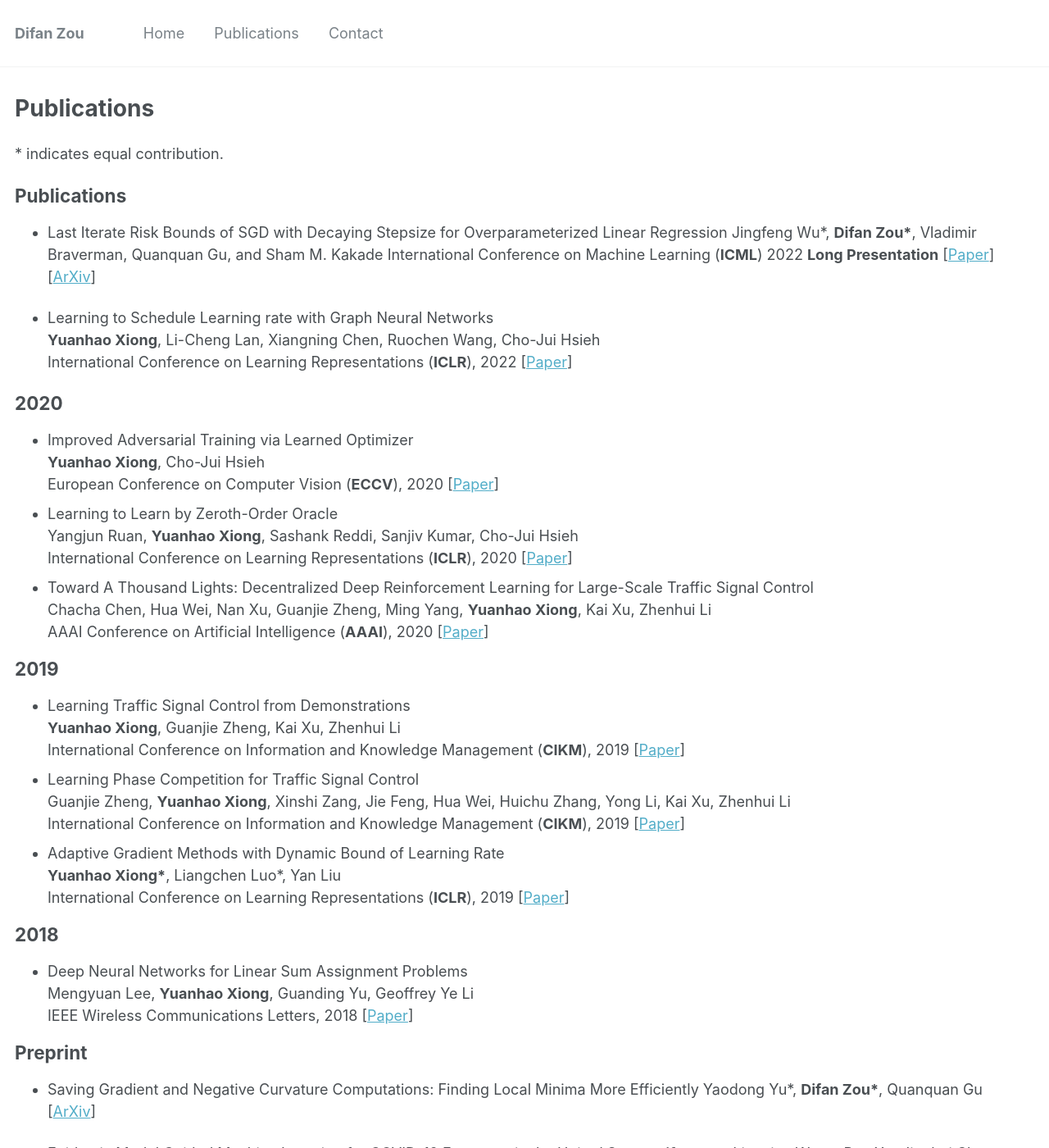
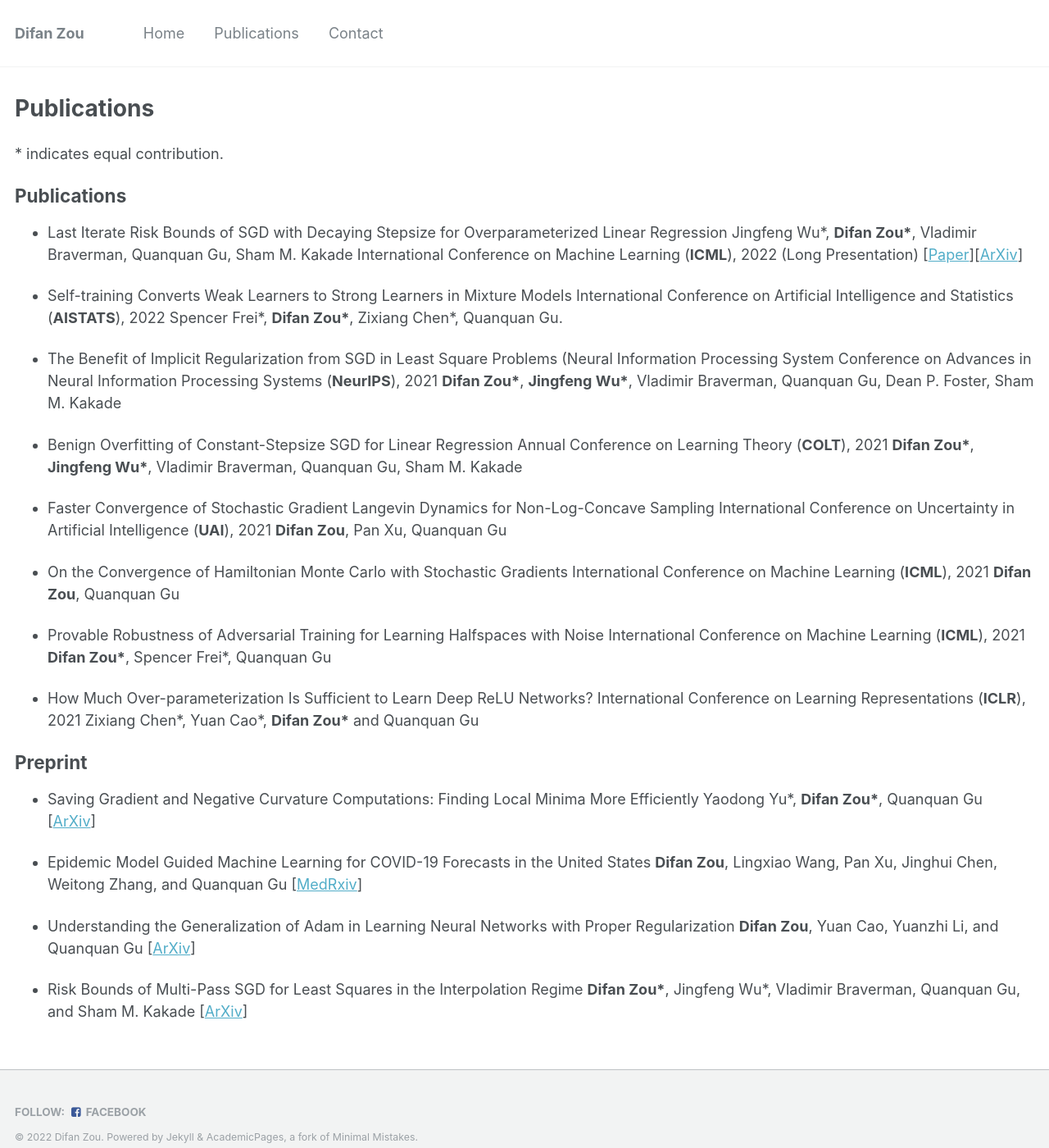
Before and after one commit to difanzou/difanzou.github.io, a Jekyll site: the page built from _pages/publications.md, in a window 1280 px wide and 1400 px high. Shown: the whole window at 82% size. Built offline with Jekyll 4.4.1, drawn with Linux system fonts in a browser that asks for light colours.

Commit message:
update publication

```diff
--- a/_pages/publications.md
+++ b/_pages/publications.md
@@ -9,63 +9,58 @@ author_profile: true
 
 ## Publications
 
-- Last Iterate Risk Bounds of SGD with Decaying Stepsize for Overparameterized Linear Regression
-Jingfeng Wu\*, **Difan Zou\***,  Vladimir Braverman, Quanquan Gu, and Sham M. Kakade
-International Conference on Machine Learning (**ICML**) 2022 **Long Presentation**
+* Last Iterate Risk Bounds of SGD with Decaying Stepsize for Overparameterized Linear Regression
+Jingfeng Wu\*, **Difan Zou\***,  Vladimir Braverman, Quanquan Gu, Sham M. Kakade
+International Conference on Machine Learning (**ICML**), 2022 (Long Presentation)
 \[[Paper](https://proceedings.mlr.press/v162/wu22p/wu22p.pdf)\]\[[ArXiv](
 https://arxiv.org/pdf/2110.06198.pdf)\]
 
-- Learning to Schedule Learning rate with Graph Neural Networks
-**Yuanhao Xiong**, Li-Cheng Lan, Xiangning Chen, Ruochen Wang, Cho-Jui Hsieh
-International Conference on Learning Representations (**ICLR**), 2022 \[[Paper](
-https://openreview.net/forum?id=k7efTb0un9z)\]
+* Self-training Converts Weak Learners to Strong Learners in Mixture Models
+International Conference on Artificial Intelligence and Statistics (**AISTATS**), 2022
+Spencer Frei\*, **Difan Zou\***, Zixiang Chen\*,  Quanquan Gu.
 
-## 2020
-- Improved Adversarial Training via Learned Optimizer
-**Yuanhao Xiong**, Cho-Jui Hsieh
-European Conference on Computer Vision (**ECCV**), 2020 \[[Paper](
-https://arxiv.org/pdf/2004.12227.pdf)\]
-- Learning to Learn by Zeroth-Order Oracle
-Yangjun Ruan, **Yuanhao Xiong**, Sashank Reddi, Sanjiv Kumar, Cho-Jui Hsieh
-International Conference on Learning Representations (**ICLR**), 2020
-\[[Paper](https://openreview.net/pdf?id=ryxz8CVYDH)\]
-- Toward A Thousand Lights: Decentralized Deep Reinforcement Learning for Large-Scale Traffic Signal Control
-Chacha Chen, Hua Wei, Nan Xu, Guanjie Zheng, Ming Yang, **Yuanhao Xiong**, Kai Xu, Zhenhui Li
-AAAI Conference on Artificial Intelligence (**AAAI**), 2020 \[[Paper](https://chacha-chen.github.io/files/chacha-AAAI2020.pdf)\]
 
-## 2019
-- Learning Traffic Signal Control from Demonstrations
-**Yuanhao Xiong**, Guanjie Zheng, Kai Xu, Zhenhui Li
-International Conference on Information and Knowledge Management (**CIKM**), 2019
-\[[Paper](http://faculty.ist.psu.edu/jessieli/Publications/2019-CIKM-demoLight.pdf)\]
-- Learning Phase Competition for Traffic Signal Control
-Guanjie Zheng, **Yuanhao Xiong**, Xinshi Zang, Jie Feng, Hua Wei, Huichu Zhang, Yong Li, Kai Xu, Zhenhui Li
-International Conference on Information and Knowledge Management (**CIKM**), 2019 \[[Paper](https://arxiv.org/pdf/1905.04722)\]
-- Adaptive Gradient Methods with Dynamic Bound of Learning Rate
-**Yuanhao Xiong\***, Liangchen Luo*, Yan Liu
-International Conference on Learning Representations (**ICLR**), 2019 \[[Paper](https://arxiv.org/pdf/1902.09843)\]
+* The Benefit of Implicit Regularization from SGD in Least Square Problems (Neural Information Processing System
+Conference on Advances in Neural Information Processing Systems (**NeurIPS**), 2021
+**Difan Zou\***, **Jingfeng Wu\***,  Vladimir Braverman, Quanquan Gu, Dean P. Foster, Sham M. Kakade
 
-## 2018
-- Deep Neural Networks for Linear Sum Assignment Problems
-Mengyuan Lee, **Yuanhao Xiong**, Guanding Yu, Geoffrey Ye Li
-IEEE Wireless Communications Letters, 2018  \[[Paper](https://ieeexplore.ieee.org/stamp/stamp.jsp?tp=&arnumber=8371290)\]
+* Benign Overfitting of Constant-Stepsize SGD for Linear Regression
+Annual Conference on Learning Theory (**COLT**), 2021
+**Difan Zou\***, **Jingfeng Wu\***,  Vladimir Braverman, Quanquan Gu, Sham M. Kakade
+
+* Faster Convergence of Stochastic Gradient Langevin Dynamics for Non-Log-Concave Sampling
+International Conference on Uncertainty in Artificial Intelligence (**UAI**), 2021
+**Difan Zou**, Pan Xu, Quanquan Gu
+
+* On the Convergence of Hamiltonian Monte Carlo with Stochastic Gradients
+International Conference on Machine Learning (**ICML**), 2021
+**Difan Zou**, Quanquan Gu
+
+* Provable Robustness of Adversarial Training for Learning Halfspaces with Noise
+International Conference on Machine Learning (**ICML**), 2021
+**Difan Zou\***, Spencer Frei\*,  Quanquan Gu
+
+* How Much Over-parameterization Is Sufficient to Learn Deep ReLU Networks?
+International Conference on Learning Representations (**ICLR**), 2021
+Zixiang Chen\*, Yuan Cao\*, **Difan Zou\*** and Quanquan Gu
+
 
 ## Preprint
 
-- Saving Gradient and Negative Curvature Computations: Finding Local Minima More Efficiently
+* Saving Gradient and Negative Curvature Computations: Finding Local Minima More Efficiently
 Yaodong Yu\*, **Difan Zou\***, Quanquan Gu
 \[[ArXiv](
 https://arxiv.org/pdf/1712.03950.pdf)\]
 
-- Epidemic Model Guided Machine Learning for COVID-19 Forecasts in the United States
+* Epidemic Model Guided Machine Learning for COVID-19 Forecasts in the United States
 **Difan Zou**, Lingxiao Wang, Pan Xu, Jinghui Chen, Weitong Zhang, and Quanquan Gu
 \[[MedRxiv](
 https://www.medrxiv.org/content/10.1101/2020.05.24.20111989v1)\]
 
-- Understanding the Generalization of Adam in Learning Neural Networks with Proper Regularization
+* Understanding the Generalization of Adam in Learning Neural Networks with Proper Regularization
 **Difan Zou**, Yuan Cao, Yuanzhi Li, and Quanquan Gu
 \[[ArXiv](https://arxiv.org/pdf/2108.11371.pdf)\]
 
-- Risk Bounds of Multi-Pass SGD for Least Squares in the Interpolation Regime
+* Risk Bounds of Multi-Pass SGD for Least Squares in the Interpolation Regime
 **Difan Zou\***, Jingfeng Wu\*,  Vladimir Braverman, Quanquan Gu, and Sham M. Kakade
 \[[ArXiv](https://arxiv.org/pdf/2203.03159.pdf)\]
```
